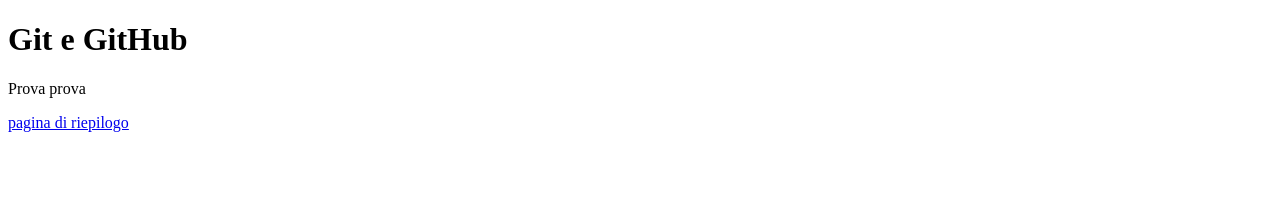
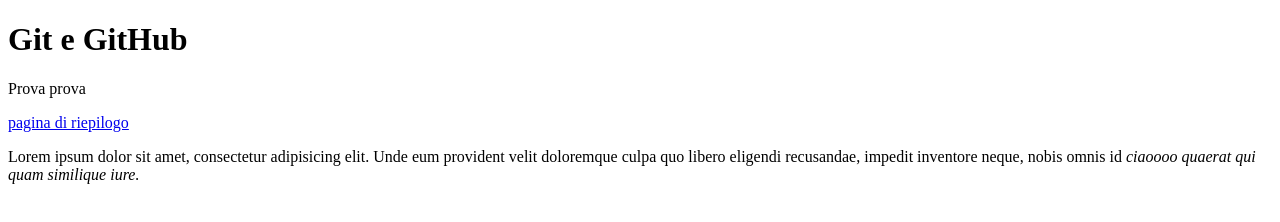
Before and after one commit to ilMure/provaGit, a plain HTML site: page index.html in a window 1280 px wide. Drawn offline with Linux system fonts and the light colour scheme.

```diff
--- a/index.html
+++ b/index.html
@@ -10,5 +10,6 @@
     <h1>Git e GitHub</h1>
     <p>Prova prova</p>
     <a href="about.html">pagina di riepilogo</a>
+    <p>Lorem ipsum dolor sit amet, consectetur adipisicing elit. Unde eum provident velit doloremque culpa quo libero eligendi recusandae, impedit inventore neque, nobis omnis id <em> ciaoooo quaerat qui quam similique iure.</em></p>
 </body>
 </html>
```
Also changed, not shown: 1 other file.
